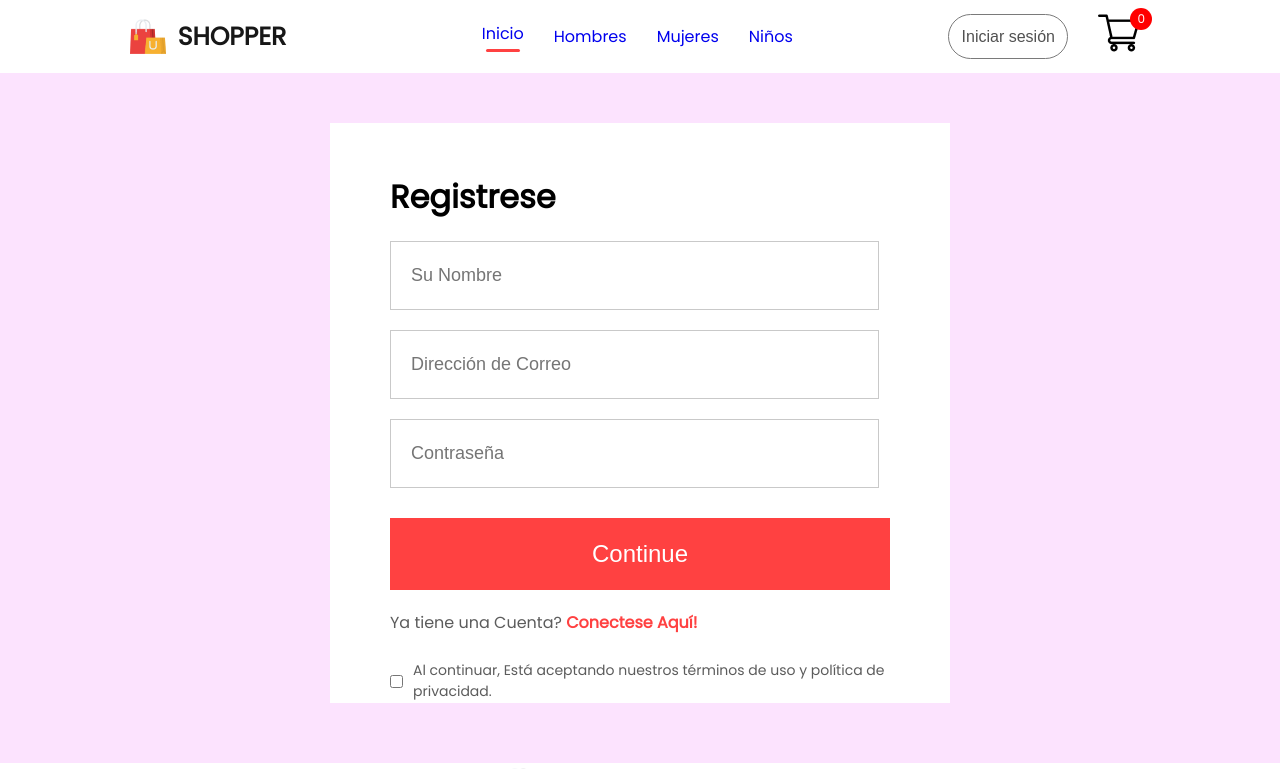
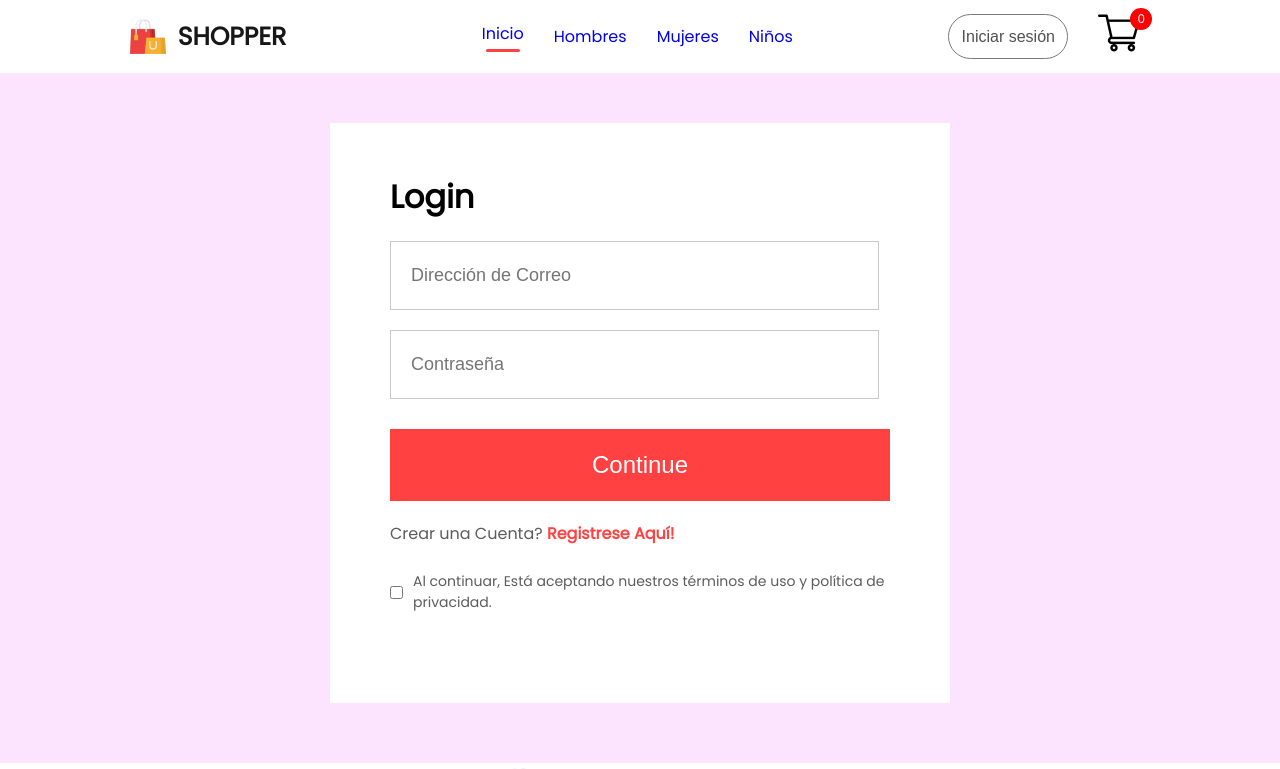
Before and after one commit to Sebastian906/E-commerce, a React (Create React App) app: page /login in a window 1280 px wide. Shown: the top 769 px of the page. Built offline with nearby package versions, Linux system fonts and the light colour scheme.

Commit message:
Se agregan configuraciones entre el backend con los metodos de login y registro

```diff
--- a/src/Pages/LoginSignup.jsx
+++ b/src/Pages/LoginSignup.jsx
@@ -1,18 +1,54 @@
-import React from 'react'
+import React, { useState } from 'react'
 import './CSS/LoginSignup.css'
 
-export const LoginSignup = () => {
+const LoginSignup = () => {
+
+    const [state, setState] = useState("Login");
+    const [formData, setFormData] = useState({
+        username:"",
+        password:"",
+        email:""
+    })
+
+    const changeHandler = (e) =>{
+        setFormData({...formData,[e.target.name]:e.target.value})
+    }
+
+    const login = async () => {
+        console.log("Función de Logeado ejecutada.",formData);
+    }
+
+    const signup = async () => {
+        console.log("Funcion de Registro ejecutada.",formData);
+        let responseData;
+        await fetch('http://localhost:4000/signup',{
+            method:'POST',
+            headers:{
+                Accept:'application/form-data',
+                'Content-Type':'application/json'
+            },
+            body: JSON.stringify(formData),
+        }).then((response)=> response.json()).then((data)=>responseData=data)
+
+        if(responseData) {
+            localStorage.setItem('auth-token',responseData.token);
+            window.location.replace("/");
+        }
+
+    }
+
     return (
         <div className='loginsignup'>
             <div className="loginsignup-container">
-                <h1>Registrese</h1>
+                <h1>{state}</h1>
                 <div className="loginsignup-fields">
-                    <input type="text" placeholder='Su Nombre' />
-                    <input type="email" placeholder='Dirección de Correo' />
-                    <input type="password" placeholder='Contraseña' />
+                    {state==="Registro"?<input name='username' value={formData.username} onChange={changeHandler} type="text" placeholder='Su Nombre' />:<></>}
+                    <input name='email' value={formData.email} onChange={changeHandler} type="email" placeholder='Dirección de Correo' />
+                    <input name='password' value={formData.password} onChange={changeHandler} type="password" placeholder='Contraseña' />
                 </div>
-                <button>Continue</button>
-                <p className="loginsignup-login">Ya tiene una Cuenta? <span>Conectese Aquí!</span></p>
+                <button onClick={()=>{state==="Login"?login():signup()}}>Continue</button>
+                {state==="Registro"?<p className="loginsignup-login">Ya tiene una Cuenta? <span onClick={()=>{setState("Login")}}>Conectese Aquí!</span></p>
+                :<p className="loginsignup-login">Crear una Cuenta? <span onClick={()=>{setState("Registro")}}>Registrese Aquí!</span></p>}
                 <div className="loginsignup-agree">
                     <input type="checkbox" name='' id='' />
                     <p>Al continuar, Está aceptando nuestros términos de uso y política de privacidad.</p>
```
